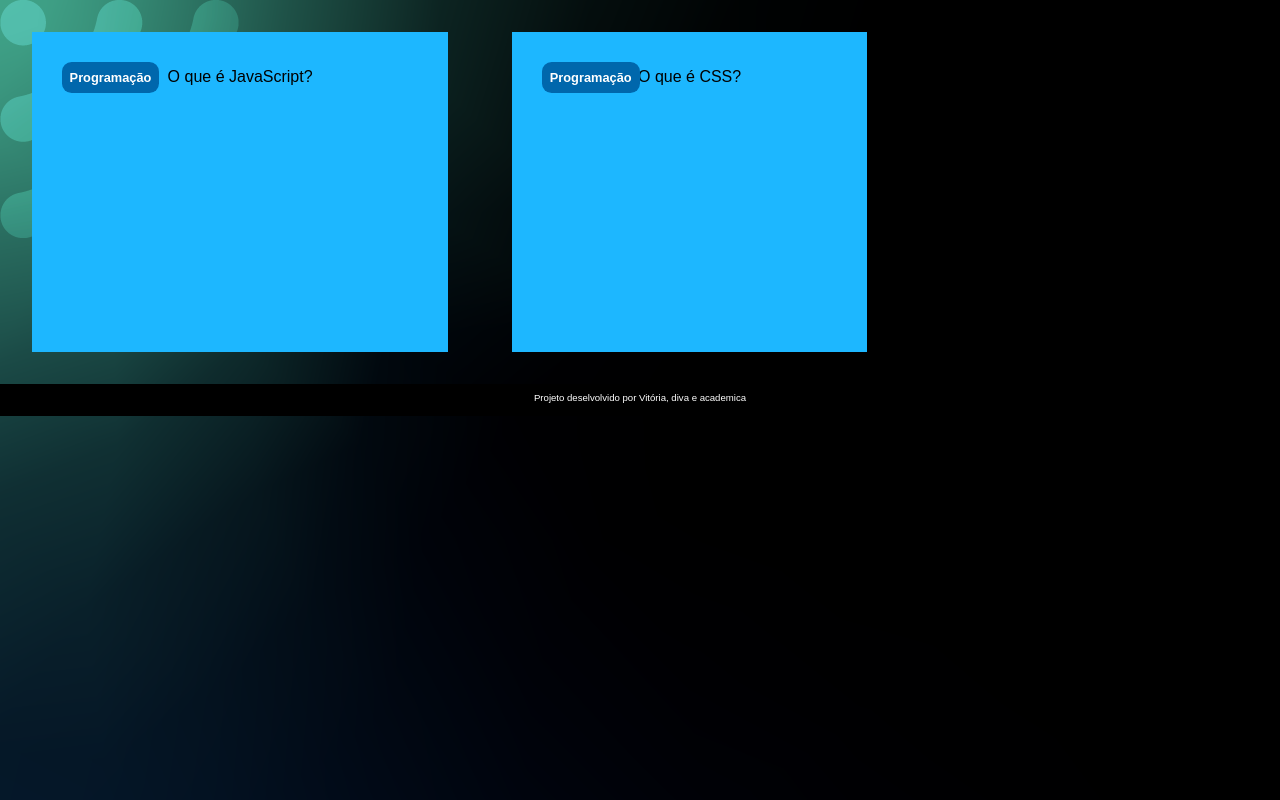
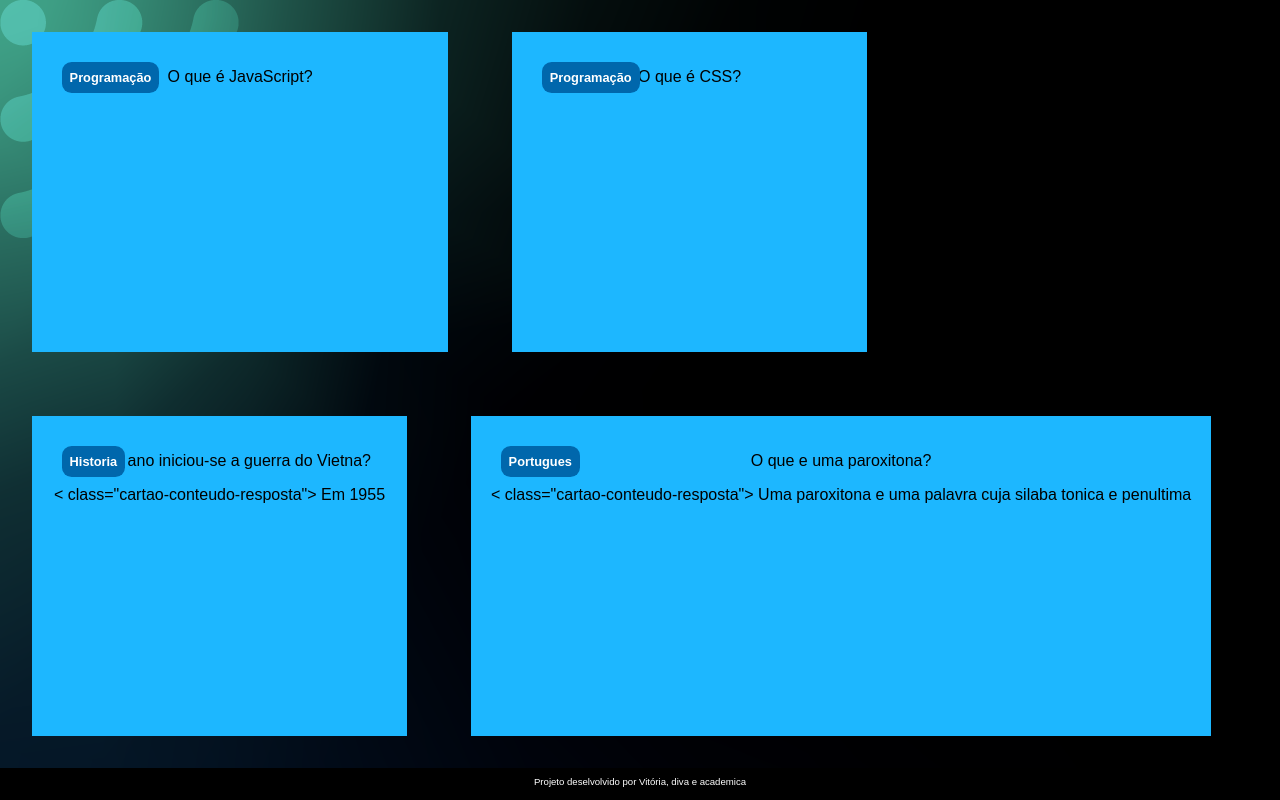
Before and after one commit to vitoriiahs/3Tri-2F-vivi, a plain HTML site: page vivi/index.html in a window 1280 px wide. Drawn offline with Linux system fonts and the light colour scheme; a web font is replaced by a local one.

Commit message:
Add files via upload

```diff
--- a/vivi/assets/main.js
+++ b/vivi/assets/main.js
@@ -1,3 +1,21 @@
 function criaCartao(tema,pergunta,resposta){
+    const container = document.getElementById('container');
+    let cartao = document.createElement ('article');
+    cartao.className = 'cartao'
+    cartao.innerHTML = `
+             <div class="cartao-conteudo">
+             <h3>${tema}</h3>
+             <div class="cartao-conteudo-pergunta">
+             ${pergunta}
+              </div>
+             < class="cartao-conteudo-resposta">
+             ${resposta}
+             </div>
+             </div>
 
+    `
+    container.appendChild(cartao)
 }
+criaCartao('Historia','Em que ano iniciou-se a guerra do Vietna?','Em 1955')
+
+criaCartao('Portugues','O que e uma paroxitona?','Uma paroxitona e uma palavra cuja silaba tonica e penultima')
--- a/vivi/assets/style.css
+++ b/vivi/assets/style.css
@@ -25,6 +25,7 @@ footer p {
 }
 #container{
     display: flex;
+    flex-wrap: wrap;
 }
 .cartao{
     margin: 2rem;
--- a/vivi/index.html
+++ b/vivi/index.html
@@ -38,5 +38,6 @@
             Projeto deselvolvido por Vitória, diva e academica
         </p>
     </footer>
+    <script src="assets/main.js"></script>
 </body>
 </html>
```
